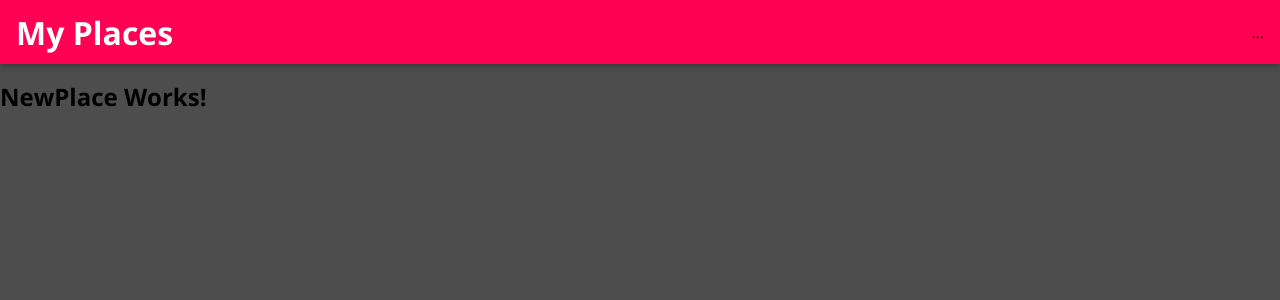
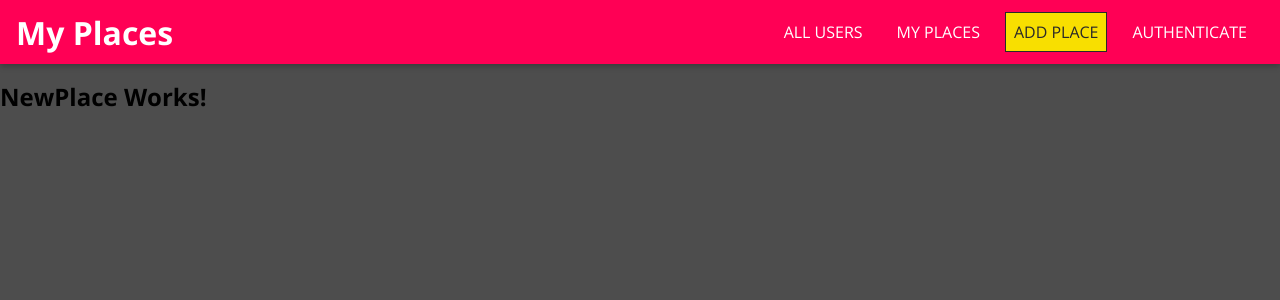
Before and after one commit to hyhong-code/my-places, a React (Create React App) app in the folder client/: page /places/new in a window 1280 px wide. Shown: the top 300 px of the page. Built offline with nearby package versions, Linux system fonts and the light colour scheme.

Commit message:
add NavLinks to MainNavigation

```diff
--- a/client/src/shared/components/Navigation/MainNavigation.js
+++ b/client/src/shared/components/Navigation/MainNavigation.js
@@ -1,6 +1,7 @@
 import React from "react";
 import MainHeader from "./MainHeader";
 import { Link } from "react-router-dom";
+import NavLinks from "./NavLinks";
 import "./MainNavigation.css";
 
 const MainNavigation = () => {
@@ -14,7 +15,9 @@
       <h1 className="main-navigation__title">
         <Link to="/">My Places</Link>
       </h1>
-      <nav>...</nav>
+      <nav>
+        <NavLinks />
+      </nav>
     </MainHeader>
   );
 };
--- a/client/src/shared/components/Navigation/NavLinks.css
+++ b/client/src/shared/components/Navigation/NavLinks.css
@@ -0,0 +1,76 @@
+.nav-links {
+  list-style: none;
+  margin: 0;
+  padding: 0;
+  width: 100%;
+  height: 100%;
+  display: flex;
+  flex-direction: column;
+  justify-content: center;
+  align-items: center;
+}
+
+.nav-links li {
+  margin: 1rem;
+}
+
+.nav-links a {
+  border: 1px solid transparent;
+  color: #292929;
+  text-decoration: none;
+  padding: 0.5rem;
+}
+
+.nav-links a:hover,
+.nav-links a:active,
+.nav-links a.active {
+  background: #f8df00;
+  border-color: #292929;
+  color: #292929;
+}
+
+.nav-links button {
+  cursor: pointer;
+  border: 1px solid #292929;
+  color: #292929;
+  background: transparent;
+  padding: 0.5rem;
+  font: inherit;
+}
+
+.nav-links button:focus {
+  outline: none;
+}
+
+.nav-links button:hover,
+.nav-links button:active {
+  background: #292929;
+  color: white;
+}
+
+@media (min-width: 768px) {
+  .nav-links {
+    flex-direction: row;
+  }
+
+  .nav-links li {
+    margin: 0 0.5rem;
+  }
+
+  .nav-links a {
+    color: white;
+    text-decoration: none;
+  }
+
+  .nav-links button {
+    border: 1px solid white;
+    color: white;
+    background: transparent;
+  }
+
+  .nav-links button:hover,
+  .nav-links button:active {
+    background: #f8df00;
+    color: #292929;
+  }
+}
--- a/client/src/shared/components/Navigation/NavLinks.js
+++ b/client/src/shared/components/Navigation/NavLinks.js
@@ -0,0 +1,32 @@
+import React from "react";
+import { NavLink } from "react-router-dom";
+import "./NavLinks.css";
+
+const Navlinks = () => {
+  return (
+    <ul className="nav-links">
+      <li>
+        <NavLink exact to="/">
+          ALL USERS
+        </NavLink>
+      </li>
+      <li>
+        <NavLink exact to="/u1/places">
+          MY PLACES
+        </NavLink>
+      </li>
+      <li>
+        <NavLink exact to="/places/new">
+          ADD PLACE
+        </NavLink>
+      </li>
+      <li>
+        <NavLink exact to="/auth">
+          AUTHENTICATE
+        </NavLink>
+      </li>
+    </ul>
+  );
+};
+
+export default Navlinks;
```
